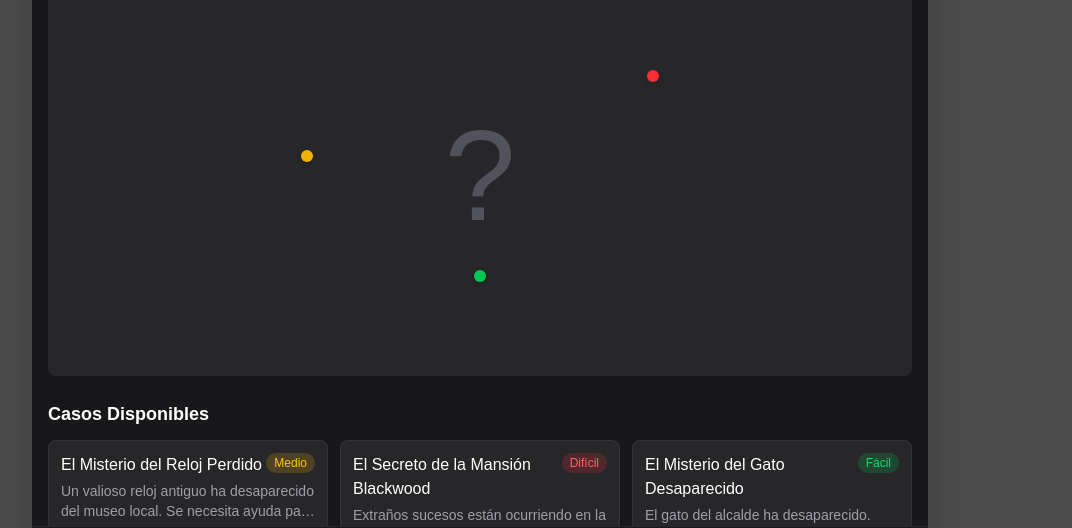
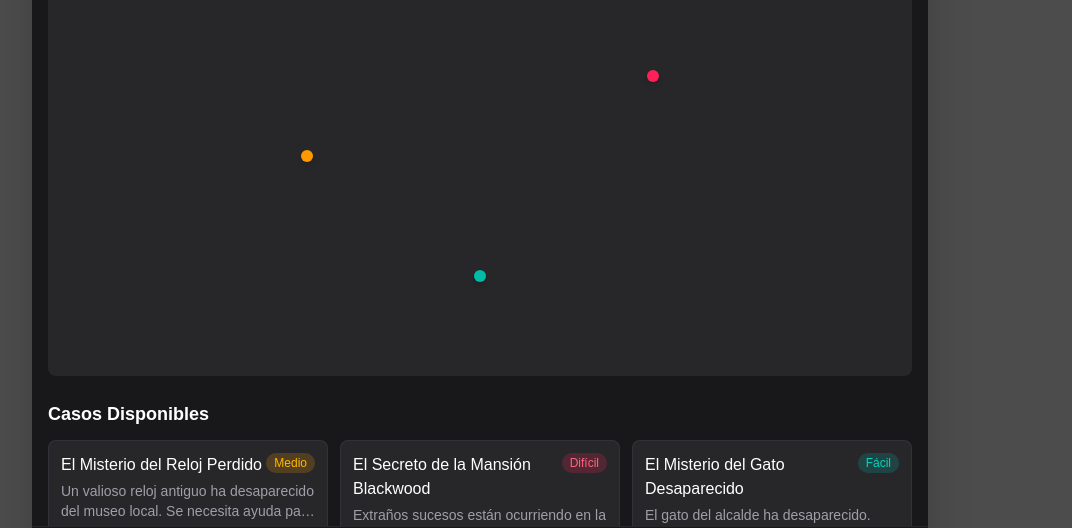
Before and after one commit to GRAMAPHENIA/casos-de-detectives-de-umbral, a Next.js app: page / in a window 1280 px wide. Both pictures are taken after a click on the button 1200 px from the left and 36 px from the top of the page. Shown: the part 161-689 px from the top of the page, without its empty margins (160-1232 px from the left). Built offline with nearby package versions, Linux system fonts and the light colour scheme.

Commit message:
feat: refact de MapModal

```diff
--- a/src/components/map/MapModal.tsx
+++ b/src/components/map/MapModal.tsx
@@ -13,9 +13,9 @@ const MapPin = ({ caseData, onAccept }: MapPinProps) => {
 
   const getPinStyle = () => {
     switch(caseData.difficulty) {
-      case 'easy': return 'bg-green-500';
-      case 'medium': return 'bg-yellow-500';
-      case 'hard': return 'bg-red-500';
+      case 'easy': return 'bg-teal-500';
+      case 'medium': return 'bg-amber-500';
+      case 'hard': return 'bg-rose-500';
       default: return 'bg-sky-500';
     }
   };
@@ -94,7 +94,7 @@ const MapModal = React.memo(({ isOpen, onClose, cases, onCaseAccept }: {
         <div className="flex-1 overflow-auto p-4">
           {/* Área del mapa simplificada */}
           <div className="relative w-full h-[50vh] bg-zinc-800 rounded-lg overflow-hidden flex items-center justify-center">
-            <p className="text-9xl text-zinc-600">?</p>
+            {/* <p className="text-9xl text-zinc-600">?</p> */}
 
             {/* Pines de ubicación de los casos */}
             {memoizedCases.map((caseItem) => (
@@ -119,9 +119,9 @@ const MapModal = React.memo(({ isOpen, onClose, cases, onCaseAccept }: {
                   <div className="flex justify-between items-start">
                     <h4 className="font-medium text-white">{caseItem.title}</h4>
                     <span className={`px-2 py-0.5 text-xs rounded-full ${
-                      caseItem.difficulty === 'easy' ? 'bg-green-500/20 text-green-400' :
-                      caseItem.difficulty === 'medium' ? 'bg-yellow-500/20 text-yellow-400' :
-                      'bg-red-500/20 text-red-400'
+                      caseItem.difficulty === 'easy' ? 'bg-teal-500/20 text-teal-400' :
+                      caseItem.difficulty === 'medium' ? 'bg-amber-500/20 text-amber-400' :
+                      'bg-rose-500/20 text-rose-400'
                     }`}>
                       {caseItem.difficulty === 'easy' ? 'Fácil' : caseItem.difficulty === 'medium' ? 'Medio' : 'Difícil'}
                     </span>
```
